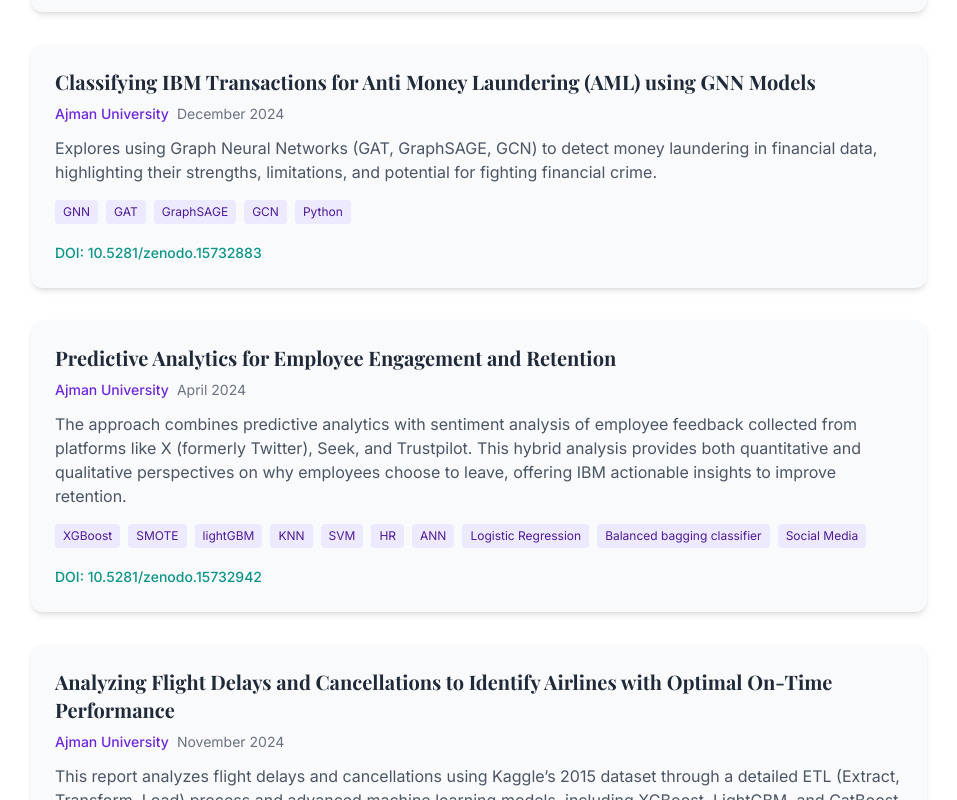
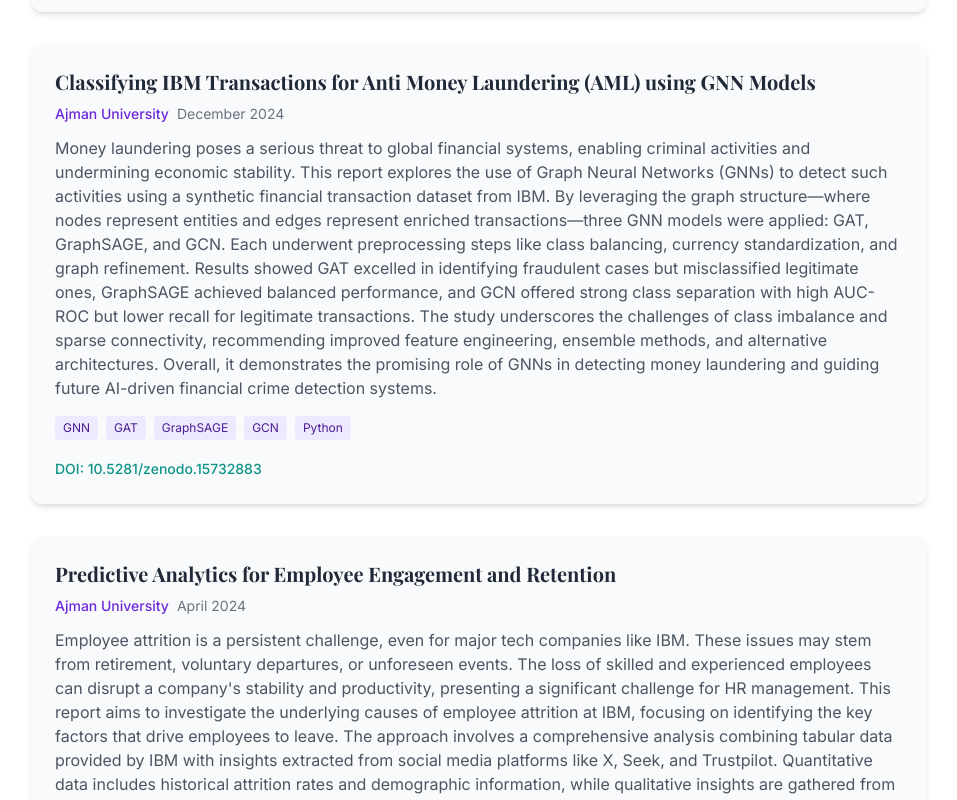
Before and after one commit to MaryamAli-2020/Portfolio-Maryam-Hesham, a React (Vite) app: page / in a window 1280 px wide. Shown: the part 7180-7980 px from the top of the page, without its empty margins (161-1118 px from the left). Built offline with nearby package versions, Linux system fonts and the light colour scheme.

Commit message:
added abstract

```diff
--- a/src/data/publications.ts
+++ b/src/data/publications.ts
@@ -20,7 +20,7 @@ export const publicationData: Publication[] = [
     title: "Classifying IBM Transactions for Anti Money Laundering (AML) using GNN Models",
     journal: "Ajman University",
     date: "December 2024",
-    abstract: "Explores using Graph Neural Networks (GAT, GraphSAGE, GCN) to detect money laundering in financial data, highlighting their strengths, limitations, and potential for fighting financial crime.",
+    abstract: "Money laundering poses a serious threat to global financial systems, enabling criminal activities and undermining economic stability. This report explores the use of Graph Neural Networks (GNNs) to detect such activities using a synthetic financial transaction dataset from IBM. By leveraging the graph structure—where nodes represent entities and edges represent enriched transactions—three GNN models were applied: GAT, GraphSAGE, and GCN. Each underwent preprocessing steps like class balancing, currency standardization, and graph refinement. Results showed GAT excelled in identifying fraudulent cases but misclassified legitimate ones, GraphSAGE achieved balanced performance, and GCN offered strong class separation with high AUC-ROC but lower recall for legitimate transactions. The study underscores the challenges of class imbalance and sparse connectivity, recommending improved feature engineering, ensemble methods, and alternative architectures. Overall, it demonstrates the promising role of GNNs in detecting money laundering and guiding future AI-driven financial crime detection systems.",
     keywords: ["GNN", "GAT", "GraphSAGE", "GCN", "Python"],
     doi: "10.5281/zenodo.15732883"
   },
@@ -28,7 +28,7 @@ export const publicationData: Publication[] = [
     title: "Predictive Analytics for Employee Engagement and Retention",
     journal: "Ajman University",
     date: "April 2024",
-    abstract: "The approach combines predictive analytics with sentiment analysis of employee feedback collected from platforms like X (formerly Twitter), Seek, and Trustpilot. This hybrid analysis provides both quantitative and qualitative perspectives on why employees choose to leave, offering IBM actionable insights to improve retention.",
+    abstract: "Employee attrition is a persistent challenge, even for major tech companies like IBM. These issues may stem from retirement, voluntary departures, or unforeseen events. The loss of skilled and experienced employees can disrupt a company's stability and productivity, presenting a significant challenge for HR management. This report aims to investigate the underlying causes of employee attrition at IBM, focusing on identifying the key factors that drive employees to leave. The approach involves a comprehensive analysis combining tabular data provided by IBM with insights extracted from social media platforms like X, Seek, and Trustpilot. Quantitative data includes historical attrition rates and demographic information, while qualitative insights are gathered from employee reviews and feedback. Understanding the root causes of attrition is essential for IBM to develop targeted strategies that enhance retention and engagement. Addressing work-life balance, providing career growth opportunities, and fostering a positive organizational culture can significantly reduce attrition, ultimately improving employee satisfaction and loyalty.",
     keywords: ["XGBoost", "SMOTE", "lightGBM", "KNN", "SVM", "HR", "ANN", "Logistic Regression", "Balanced bagging classifier", "Social Media"],
     doi: "10.5281/zenodo.15732942"
   },
```
